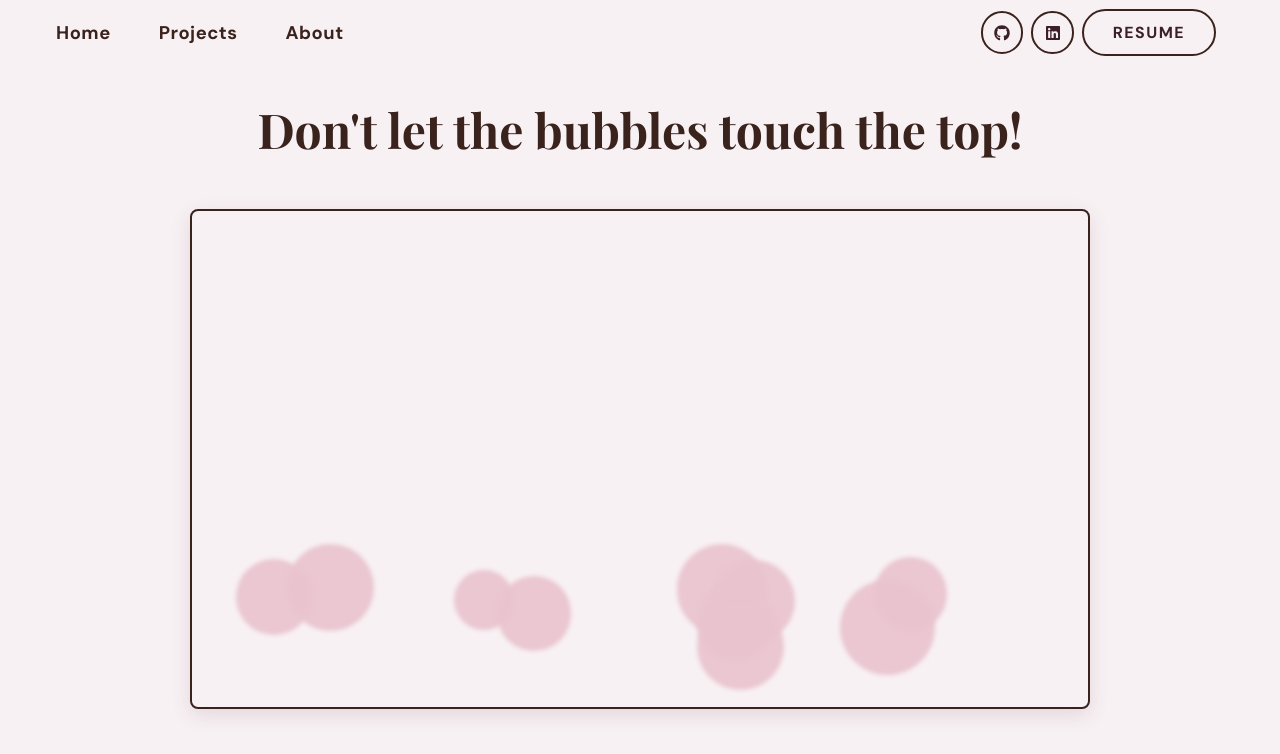
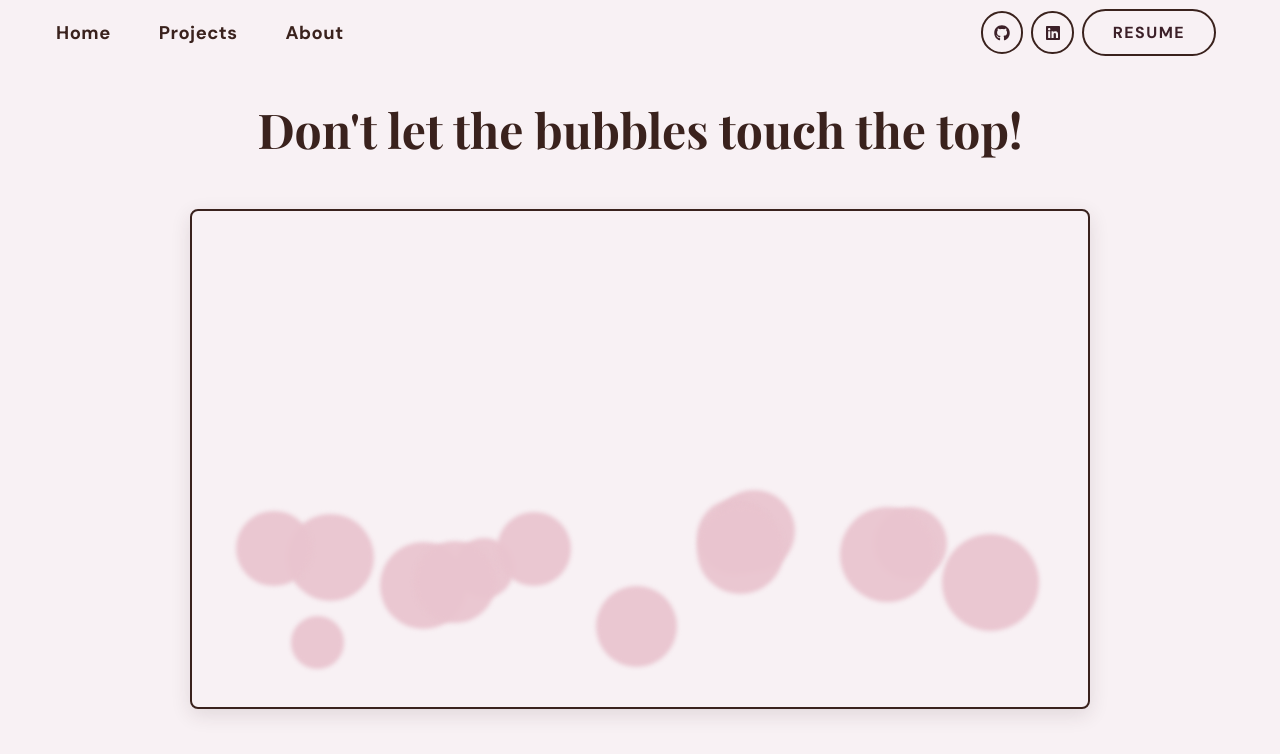
Before and after one commit to katag1001/portfolio, a React (Vite) app: page /bubble-game in a window 1280 px wide. Shown: the top 754 px of the page. Built offline with nearby package versions, Linux system fonts and the light colour scheme.

Commit message:
booobbbells

```diff
--- a/src/components/BubbleGame.jsx
+++ b/src/components/BubbleGame.jsx
@@ -4,11 +4,11 @@ import './BubbleGame.css';
 const BubbleGame = ({ width = 420, height = 300 }) => {
   const [bubbles, setBubbles] = useState([]);
   const animationRef = useRef();
-  const globalSpeedRef = useRef(0.2); // initial speed for the first bubble
+  const globalSpeedRef = useRef(0.2); // << initial speed for the first bubble
 
-  // Create a new bubble
+  // Create a new bubble --------------------------------------------------------
   const createBubble = () => {
-    const speedIncrement = 0.02; // each new bubble slightly faster
+    const speedIncrement = 0.03; // <<< new bubble speed increase
     const newSpeed = globalSpeedRef.current + speedIncrement;
     globalSpeedRef.current = newSpeed;
 
@@ -22,38 +22,45 @@ const BubbleGame = ({ width = 420, height = 300 }) => {
     };
   };
 
-  // Continuously release bubbles at a consistent interval
-  useEffect(() => {
-    const interval = setInterval(() => {
-      setBubbles((prev) => [...prev, createBubble()]);
-    }, 500); // release a bubble every 700ms
+// Continuously release bubbles with a slightly increasing interval -----------------------
+useEffect(() => {
+  let delay = 700;
+  const delayIncrement = 30;
 
-    return () => clearInterval(interval);
-  }, []);
+  const releaseBubble = () => {
+    setBubbles((prev) => [...prev, createBubble()]);
+    delay += delayIncrement;
+    setTimeout(releaseBubble, delay);
+  };
 
-  // Pop a bubble (play animation then remove)
+  releaseBubble();
+
+  return () => {};
+}, []);
+
+  // Bubble pop ----------------------------------------------------------------
   const handlePop = (id) => {
-    // mark as popped to trigger animation
+
     setBubbles((prev) =>
       prev.map((b) => (b.id === id ? { ...b, popped: true } : b))
     );
 
-    // remove the bubble after animation duration (e.g., 300ms)
+
     setTimeout(() => {
       setBubbles((prev) => prev.filter((b) => b.id !== id));
     }, 300);
   };
 
-  // Animate bubbles at constant speed
+  // Animate bubbles ----------------------------------------------------
   useEffect(() => {
     const animate = () => {
       setBubbles((prev) =>
         prev
           .map((b) => {
-            if (b.popped) return b; // don't move popped bubbles
+            if (b.popped) return b;
             return { ...b, y: b.y + b.speed };
           })
-          // Remove bubbles that have floated off the top
+
           .filter((b) => b.y < height + b.size)
       );
       animationRef.current = requestAnimationFrame(animate);
```
